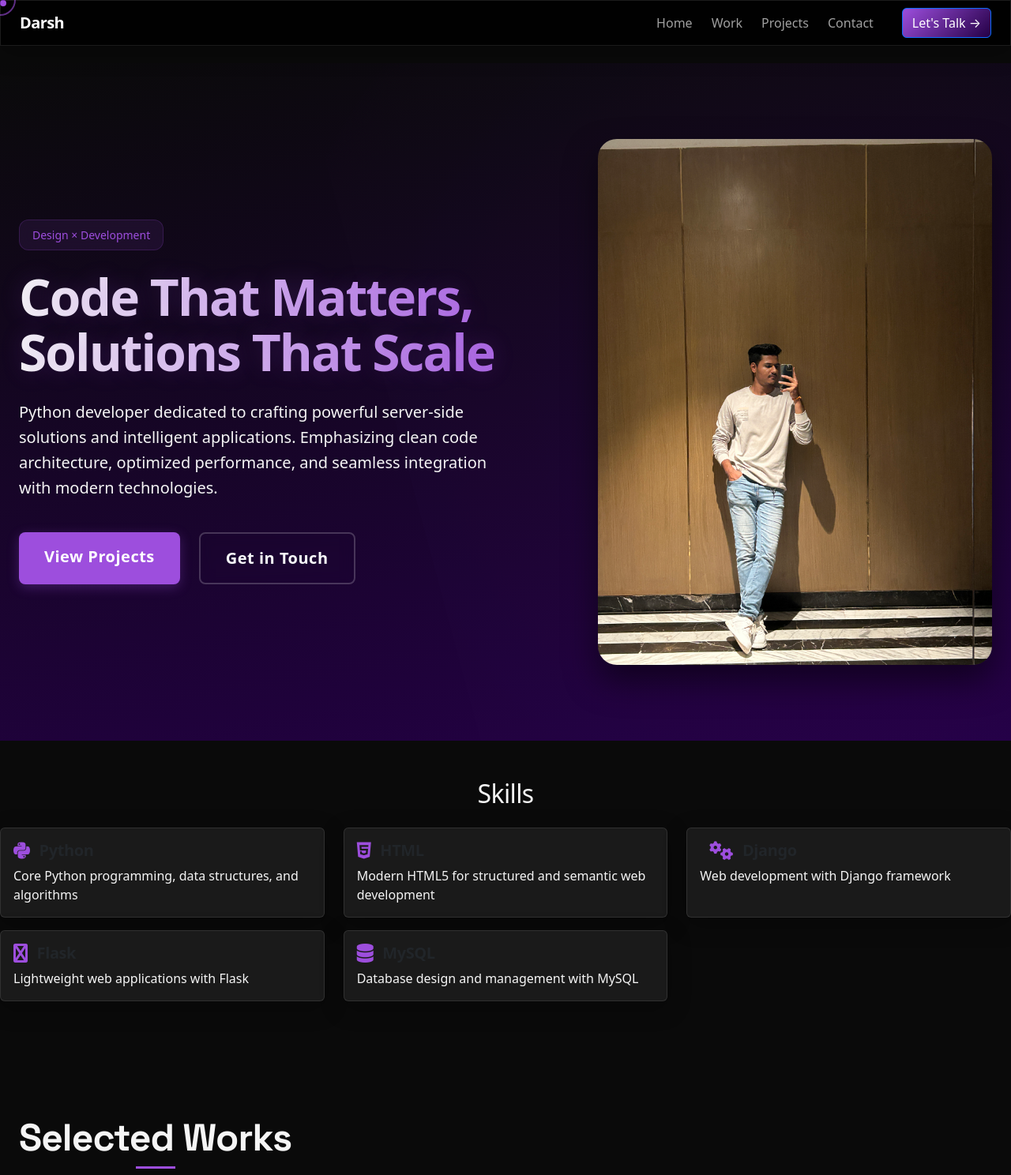
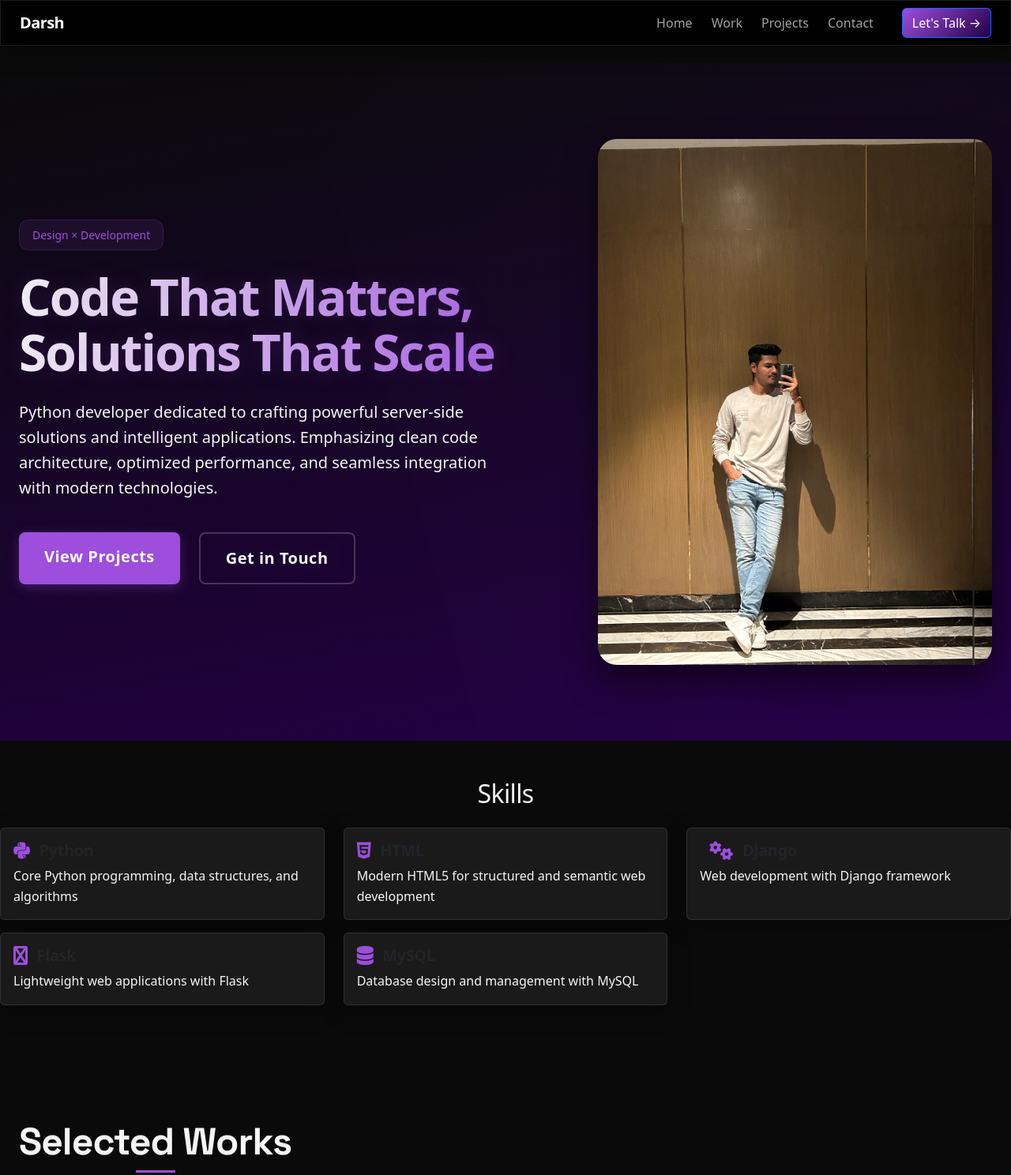
Before and after one commit to darshpatel-9401/My-Portfolio, a Django app: template portfolio_app/templates/index.html in a window 1280 px wide. Shown: the top 1488 px of the page at 79% size. Run offline with Django 5.2, Linux system fonts and the light colour scheme; the template is opened without the code that fills it: values that come from a table or form of the project are taken from there, others are empty; data comes from the database, SQL or seed files in the repository; some libraries are stand-ins or nearby versions.

Commit message:
Update style.css

```diff
--- a/portfolio_app/static/css/style.css
+++ b/portfolio_app/static/css/style.css
@@ -147,6 +147,8 @@
 
 .card-text{
     color: var(--text-light);
+    margin-bottom: 0;
+    line-height: 1.6;
 }
 
 .card-title i {
```
